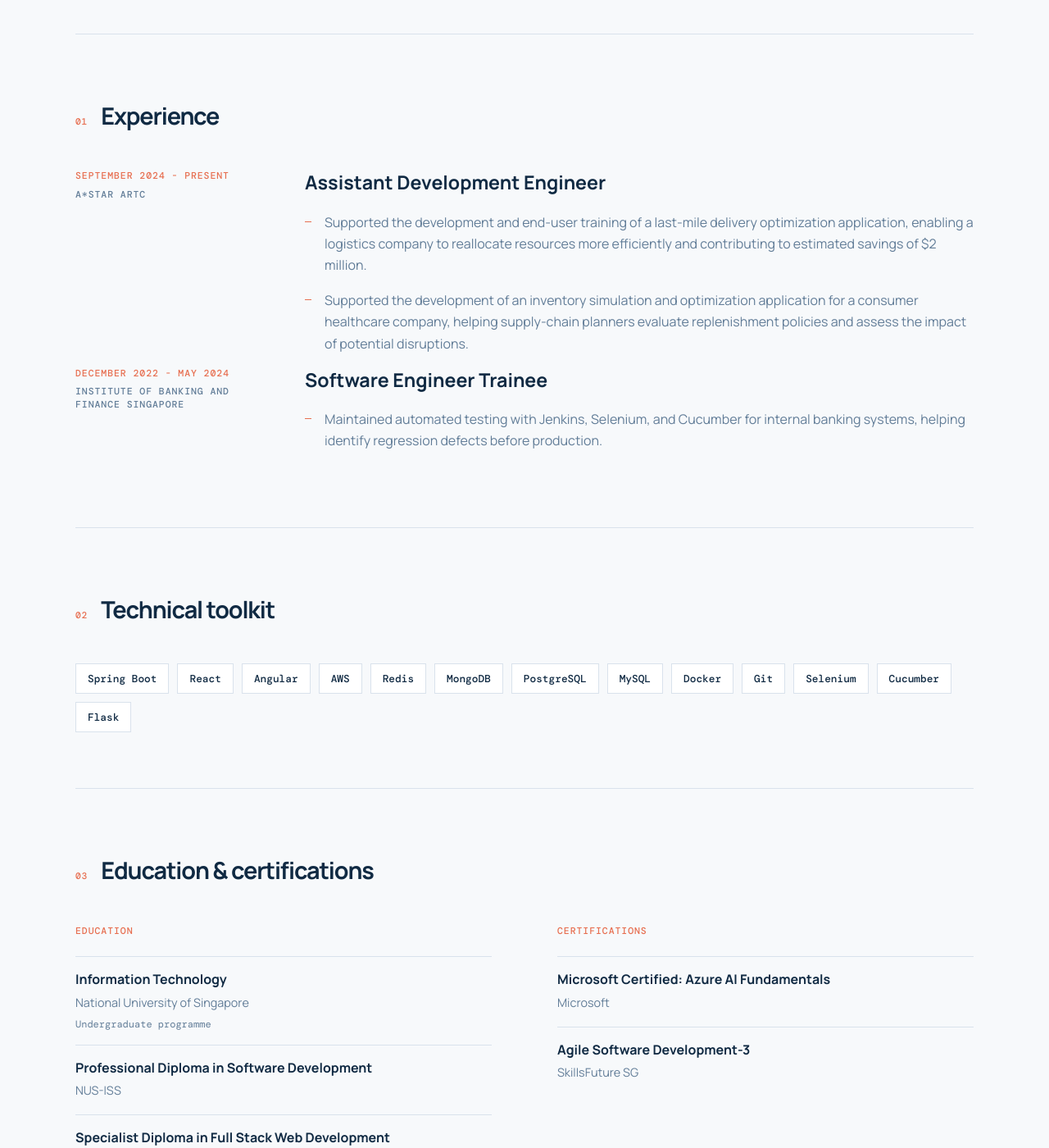
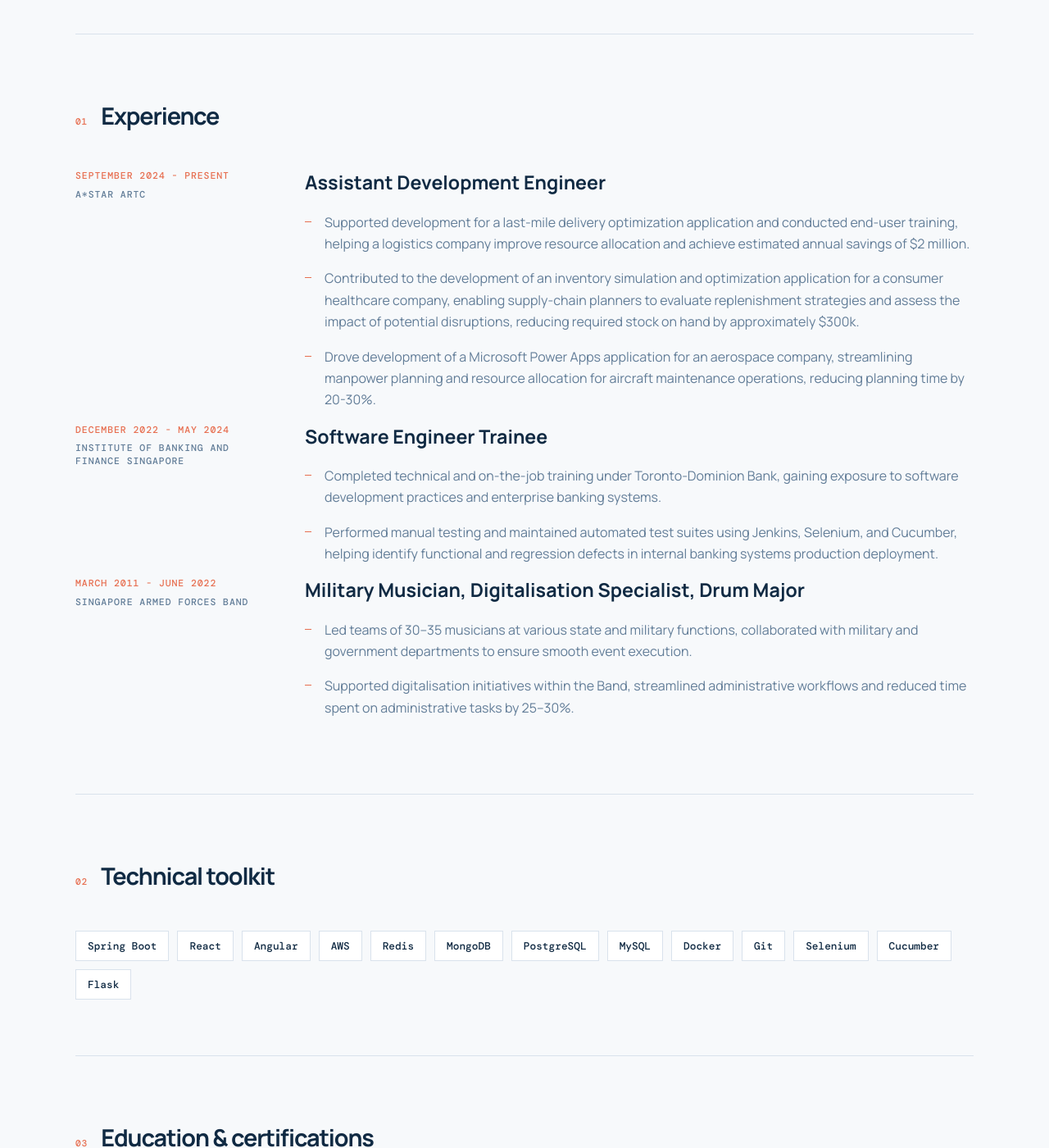
Before and after one commit to Akimori-236/Akimori-236.github.io, a Jekyll site: the page built from index.html, in a window 1280 px wide and 1400 px high, scrolled down 554 px. Shown: the whole window at 82% size. Built offline with Jekyll 4.4.1, drawn with Linux system fonts in a browser that asks for light colours; some of the changed text lies outside the part shown.

Commit message:
Revise profile information and enhance experience section
Updated profile details including experience, education, and skills.

```diff
--- a/_data/profile.yml
+++ b/_data/profile.yml
@@ -12,13 +12,21 @@ experience:
     company: "A*STAR ARTC"
     dates: "September 2024 - Present"
     highlights:
-      - "Supported the development and end-user training of a last-mile delivery optimization application, enabling a logistics company to reallocate resources more efficiently and contributing to estimated savings of $2 million."
-      - "Supported the development of an inventory simulation and optimization application for a consumer healthcare company, helping supply-chain planners evaluate replenishment policies and assess the impact of potential disruptions."
+      - "Supported development for a last-mile delivery optimization application and conducted end-user training, helping a logistics company improve resource allocation and achieve estimated annual savings of $2 million."
+      - "Contributed to the development of an inventory simulation and optimization application for a consumer healthcare company, enabling supply-chain planners to evaluate replenishment strategies and assess the impact of potential disruptions, reducing required stock on hand by approximately $300k."
+      - "Drove development of a Microsoft Power Apps application for an aerospace company, streamlining manpower planning and resource allocation for aircraft maintenance operations, reducing planning time by 20-30%."
   - role: "Software Engineer Trainee"
     company: "Institute of Banking and Finance Singapore"
     dates: "December 2022 - May 2024"
     highlights:
-      - "Maintained automated testing with Jenkins, Selenium, and Cucumber for internal banking systems, helping identify regression defects before production."
+      - "Completed technical and on-the-job training under Toronto-Dominion Bank, gaining exposure to software development practices and enterprise banking systems."
+      - "Performed manual testing and maintained automated test suites using Jenkins, Selenium, and Cucumber, helping identify functional and regression defects in internal banking systems production deployment."
+  - role: "Military Musician, Digitalisation Specialist, Drum Major"
+    company: "Singapore Armed Forces Band"
+    dates: "March 2011 - June 2022"
+    highlights:
+      - "Led teams of 30–35 musicians at various state and military functions, collaborated with military and government departments to ensure smooth event execution."
+      - "Supported digitalisation initiatives within the Band, streamlined administrative workflows and reduced time spent on administrative tasks by 25–30%."
 skills:
   - "Spring Boot"
   - "React"
@@ -34,18 +42,18 @@ skills:
   - "Cucumber"
   - "Flask"
 education:
-  - qualification: "Information Technology"
+  - qualification: "Bachelors in Information Technology"
     institution: "National University of Singapore"
-    detail: "Undergraduate programme"
-  - qualification: "Professional Diploma in Software Development"
-    institution: "NUS-ISS"
-    detail: ""
+    detail: "Earned placement on the Dean's List (AY2025/2026 Sem 2). Applied software engineering, data analytics, data visualisation, data mining, and machine learning concepts through coursework and projects."
   - qualification: "Specialist Diploma in Full Stack Web Development"
     institution: "Singapore Polytechnic"
-    detail: ""
+    detail: "Developed full-stack web applications using React, Node.js, and Javascript frameworks. Applied cloud deployment, web services, Agile development practices, and collaborative software development through project-based coursework."
+  - qualification: "Professional Diploma in Software Development"
+    institution: "NUS Institute of Systems Science"
+    detail: "Developed and deployed full-stack web applications using Spring Boot and Angular. Worked with relational and NoSQL databases, caching, authentication, and modern web application architectures."
   - qualification: "Diploma in Web and Programming"
     institution: "Singapore Polytechnic"
-    detail: ""
+    detail: "Developed responsive and interactive web applications using HTML, CSS, Bootstrap, JavaScript, and Python. Applied UI/UX principles, web optimisation, and software development practices through hands-on projects."
 certifications:
   - name: "Microsoft Certified: Azure AI Fundamentals"
     issuer: "Microsoft"
```
